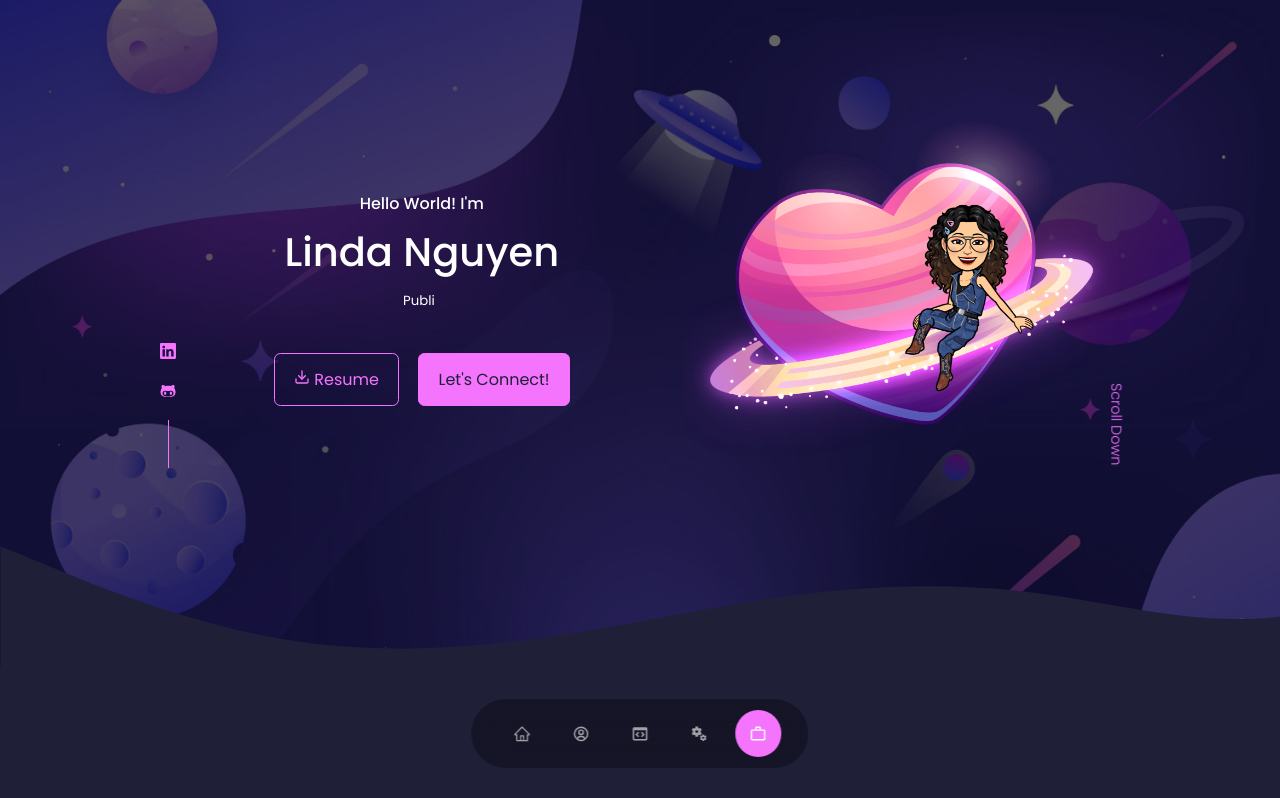
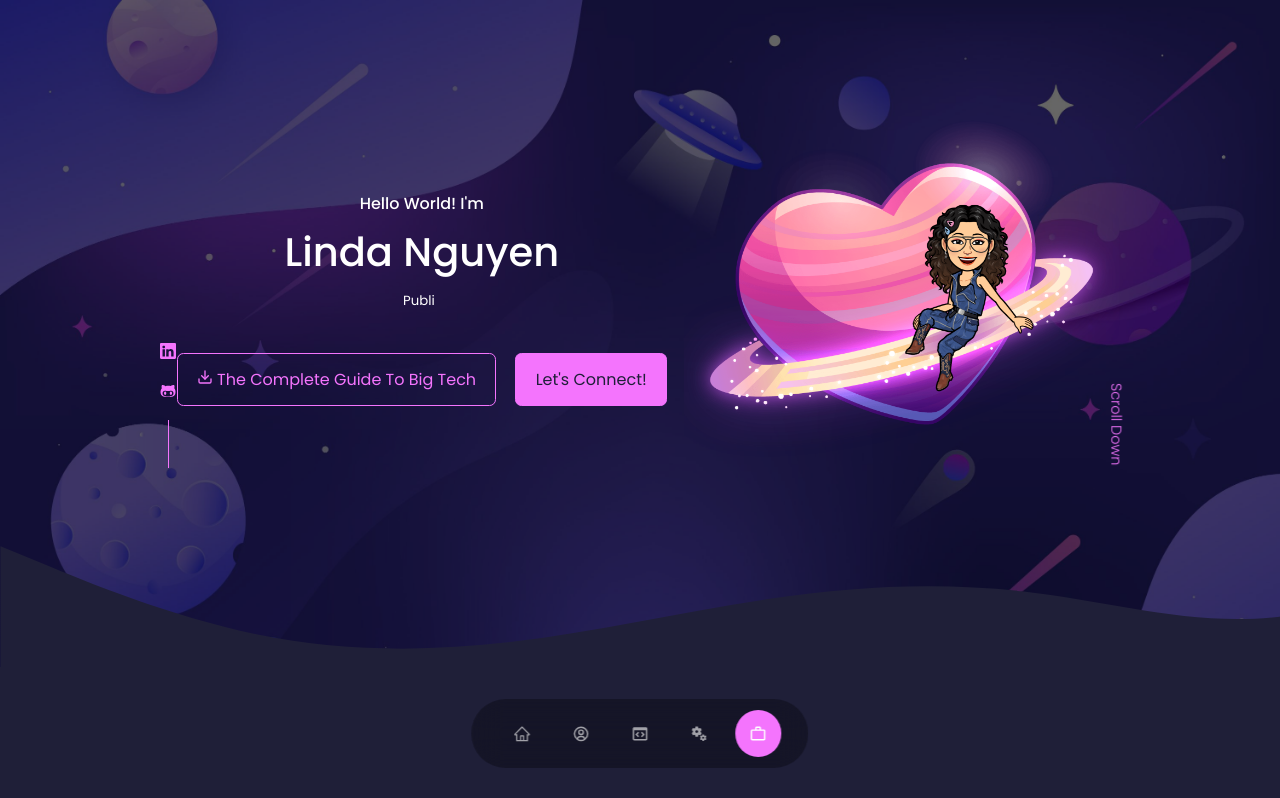
Before and after one commit to lindaislinda/portfolio-react, a React (Create React App) app: page / in a window 1280 px wide. Shown: the top 798 px of the page. Built offline with nearby package versions, Linux system fonts and the light colour scheme.

Commit message:
Change Resume to The Complete Guide to Big Tech

```diff
--- a/src/components/header/CTA.jsx
+++ b/src/components/header/CTA.jsx
@@ -6,12 +6,12 @@ const CTA = () => {
   return (
     <div className="cta">
       <a
-        href="https://drive.google.com/file/d/1nrvX4cce67lgjgACHIoKlR0QdKlqiTl-/view?usp=sharing"
+        href="https://docs.google.com/document/d/1pEc23QMIs3S3ANwbAyEJ97-HnxYAyUwHf4aBjG7-Mdk/edit?tab=t.0#heading=h.aqu0wv5dof7c"
         download
         className="btn"
         target="_blank"
       >
-        <FiDownload /> Resume
+        <FiDownload /> The Complete Guide To Big Tech
       </a>
       <a href="#contact" className="btn btn-primary">
         Let's Connect!
```
